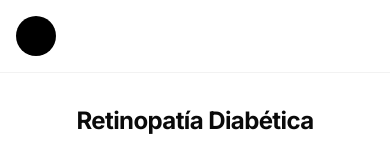
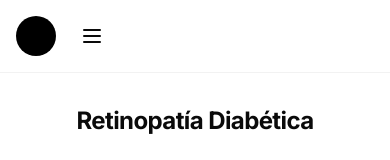
Before and after one commit to omgismartinez/eye, a Next.js app: page / in a window 390 px wide. Shown: the top 160 px of the page. Built offline with nearby package versions, Linux system fonts and the light colour scheme.

Commit message:
🚀 feat (navbar): mobile sidebar

```diff
--- a/components/navbar.tsx
+++ b/components/navbar.tsx
@@ -3,6 +3,7 @@
 import { ChevronLeft } from 'lucide-react'
 import Link from 'next/link'
 import { usePathname } from 'next/navigation'
+import { MobileSidebar } from './mobile-sidebar'
 
 export default function Navbar() {
     const pathname = usePathname()
@@ -23,6 +24,7 @@ export default function Navbar() {
                         <div className='bg-_main w-10 h-10 rounded-full' />
                     </div>
                 </div>
+                <MobileSidebar />
                 <div className='flex items-center lg:px-6 py-4 w-full'>
                     {pathname !== '/' && (
                         <Link href='/' className='bg-_gray-F7F7F7 hidden lg:block rounded-full p-1'>
```
